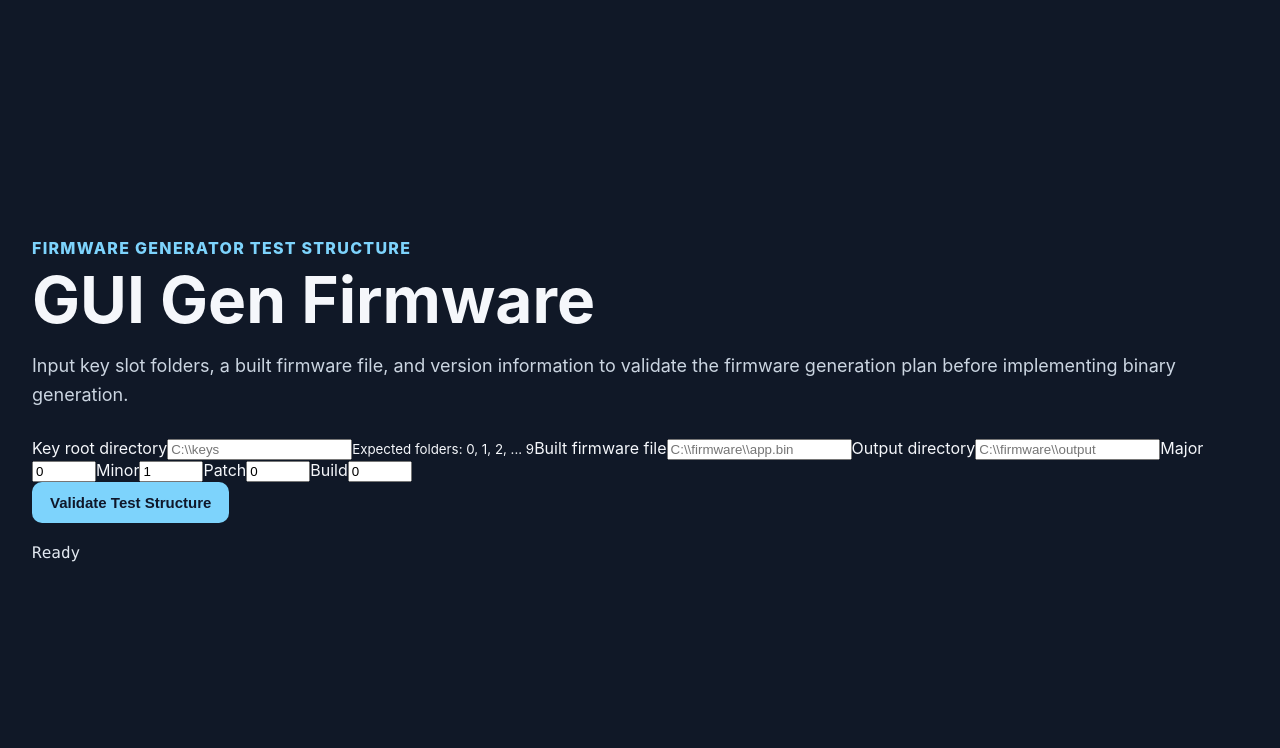
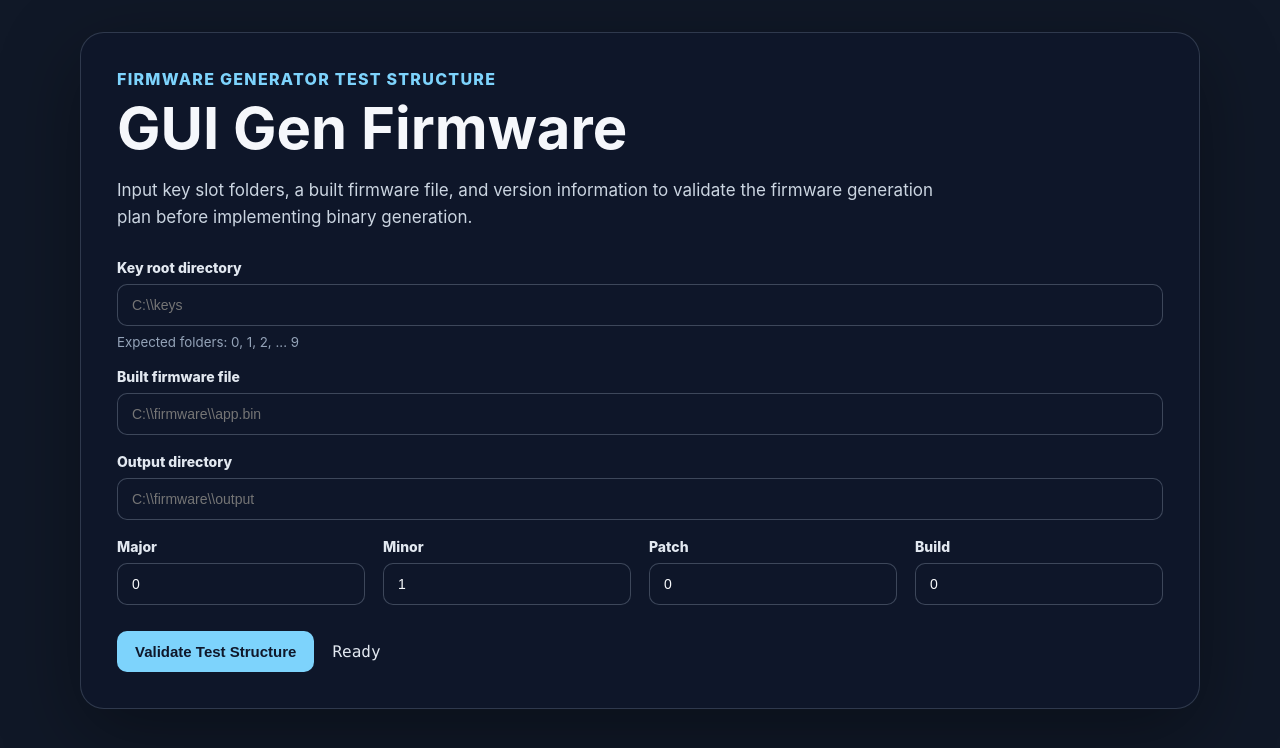
Before and after one commit to YoonpyoHong/GUI_GenFirmware, a React (Vite) app: page / in a window 1280 px wide. Shown: the top 748 px of the page. Built offline with nearby package versions, Linux system fonts and the light colour scheme.

Commit message:
Style firmware generator test UI

```diff
--- a/src/styles.css
+++ b/src/styles.css
@@ -33,21 +33,38 @@ button:hover {
   background: #bae6fd;
 }
 
+input {
+  width: 100%;
+  border: 1px solid rgba(148, 163, 184, 0.35);
+  border-radius: 10px;
+  padding: 12px 14px;
+  color: #f8fafc;
+  background: rgba(15, 23, 42, 0.95);
+  font-size: 14px;
+}
+
+input:focus {
+  outline: 2px solid rgba(125, 211, 252, 0.35);
+  border-color: #7dd3fc;
+}
+
 .app-shell {
   min-height: 100vh;
-  display: flex;
-  align-items: center;
-  justify-content: center;
   padding: 32px;
 }
 
-.hero-card {
-  width: min(720px, 100%);
-  padding: 40px;
+.workspace-card {
+  width: min(1120px, 100%);
+  margin: 0 auto;
+  padding: 36px;
   border: 1px solid rgba(148, 163, 184, 0.25);
   border-radius: 24px;
   background: rgba(15, 23, 42, 0.86);
   box-shadow: 0 24px 80px rgba(0, 0, 0, 0.35);
+}
+
+.page-header {
+  margin-bottom: 28px;
 }
 
 .eyebrow {
@@ -60,19 +77,155 @@ button:hover {
 
 h1 {
   margin: 0;
-  font-size: clamp(36px, 6vw, 64px);
+  font-size: clamp(34px, 5vw, 58px);
   line-height: 1;
 }
 
+h2,
+h3 {
+  margin-bottom: 14px;
+}
+
 .description {
-  margin: 20px 0 28px;
+  max-width: 820px;
+  margin: 20px 0 0;
   color: #cbd5e1;
-  font-size: 18px;
+  font-size: 17px;
   line-height: 1.6;
 }
 
+.form-grid {
+  display: grid;
+  grid-template-columns: repeat(4, minmax(0, 1fr));
+  gap: 18px;
+}
+
+.field {
+  display: flex;
+  flex-direction: column;
+  gap: 8px;
+}
+
+.field.wide {
+  grid-column: 1 / -1;
+}
+
+.field span {
+  color: #e2e8f0;
+  font-size: 14px;
+  font-weight: 800;
+}
+
+.field small {
+  color: #94a3b8;
+}
+
+.actions {
+  display: flex;
+  align-items: center;
+  gap: 18px;
+  margin-top: 26px;
+}
+
 .status {
-  margin: 20px 0 0;
+  margin: 0;
   color: #e2e8f0;
   font-family: ui-monospace, SFMono-Regular, Menlo, Monaco, Consolas, monospace;
 }
+
+.result-panel {
+  margin-top: 30px;
+  padding-top: 26px;
+  border-top: 1px solid rgba(148, 163, 184, 0.25);
+}
+
+.summary-list {
+  display: grid;
+  grid-template-columns: repeat(2, minmax(0, 1fr));
+  gap: 14px;
+  margin: 0 0 26px;
+}
+
+.summary-list div {
+  padding: 14px;
+  border-radius: 12px;
+  background: rgba(30, 41, 59, 0.8);
+}
+
+.summary-list dt {
+  color: #94a3b8;
+  font-size: 12px;
+  font-weight: 800;
+  text-transform: uppercase;
+}
+
+.summary-list dd {
+  margin: 6px 0 0;
+  color: #f8fafc;
+  overflow-wrap: anywhere;
+}
+
+.slot-grid {
+  display: grid;
+  grid-template-columns: repeat(5, minmax(0, 1fr));
+  gap: 12px;
+}
+
+.slot-card {
+  min-height: 118px;
+  display: flex;
+  flex-direction: column;
+  gap: 8px;
+  padding: 14px;
+  border-radius: 14px;
+  border: 1px solid rgba(148, 163, 184, 0.24);
+  background: rgba(30, 41, 59, 0.72);
+}
+
+.slot-card.ok {
+  border-color: rgba(134, 239, 172, 0.55);
+}
+
+.slot-card.warn {
+  border-color: rgba(251, 191, 36, 0.55);
+}
+
+.slot-card strong {
+  font-size: 17px;
+}
+
+.slot-card span {
+  color: #cbd5e1;
+}
+
+.slot-card small {
+  color: #94a3b8;
+  overflow-wrap: anywhere;
+}
+
+.warning-box {
+  margin-top: 24px;
+  padding: 18px;
+  border: 1px solid rgba(251, 191, 36, 0.5);
+  border-radius: 14px;
+  background: rgba(120, 53, 15, 0.24);
+}
+
+.warning-box ul {
+  margin: 0;
+  padding-left: 20px;
+  color: #fde68a;
+}
+
+@media (max-width: 840px) {
+  .form-grid,
+  .summary-list,
+  .slot-grid {
+    grid-template-columns: 1fr;
+  }
+
+  .actions {
+    align-items: flex-start;
+    flex-direction: column;
+  }
+}
```
